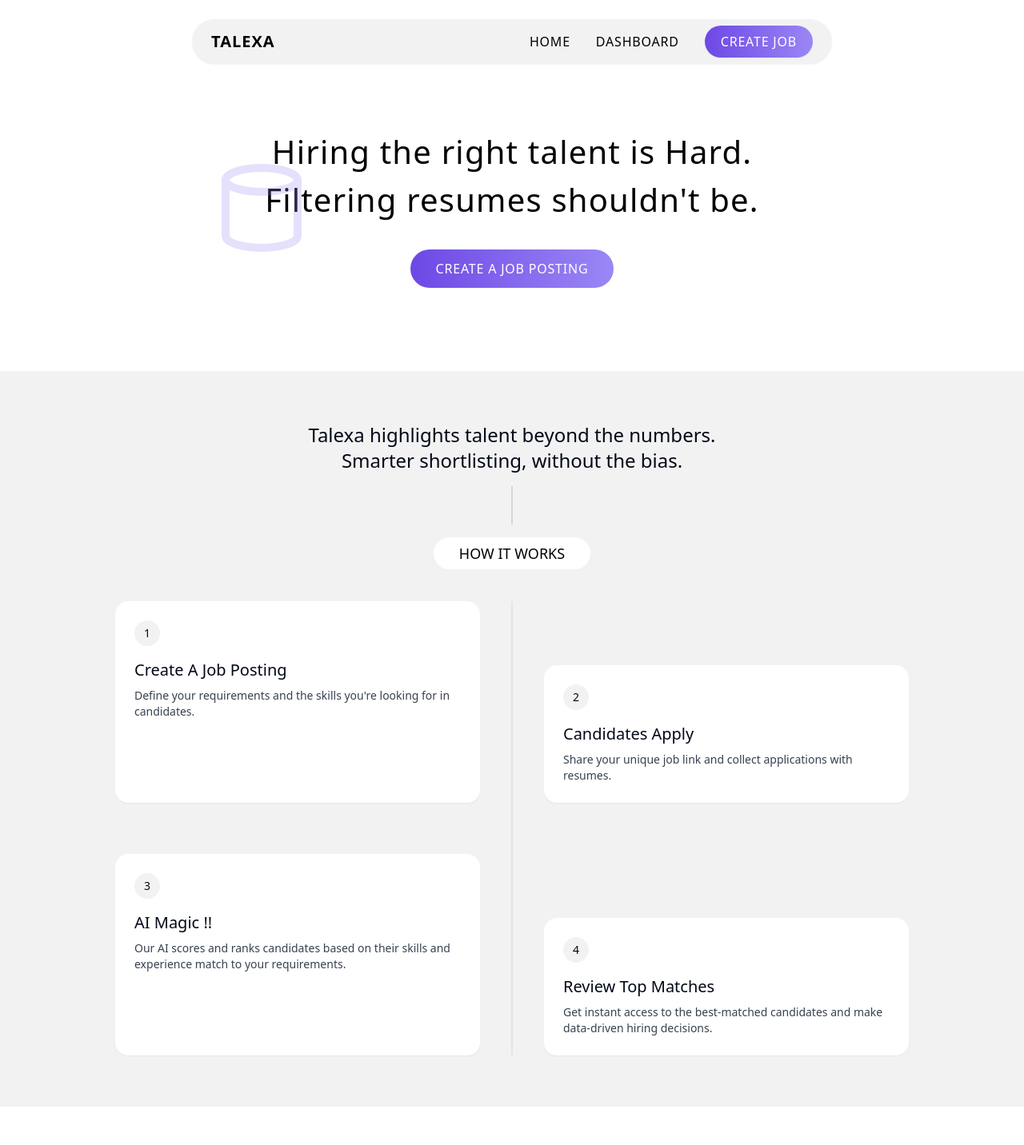
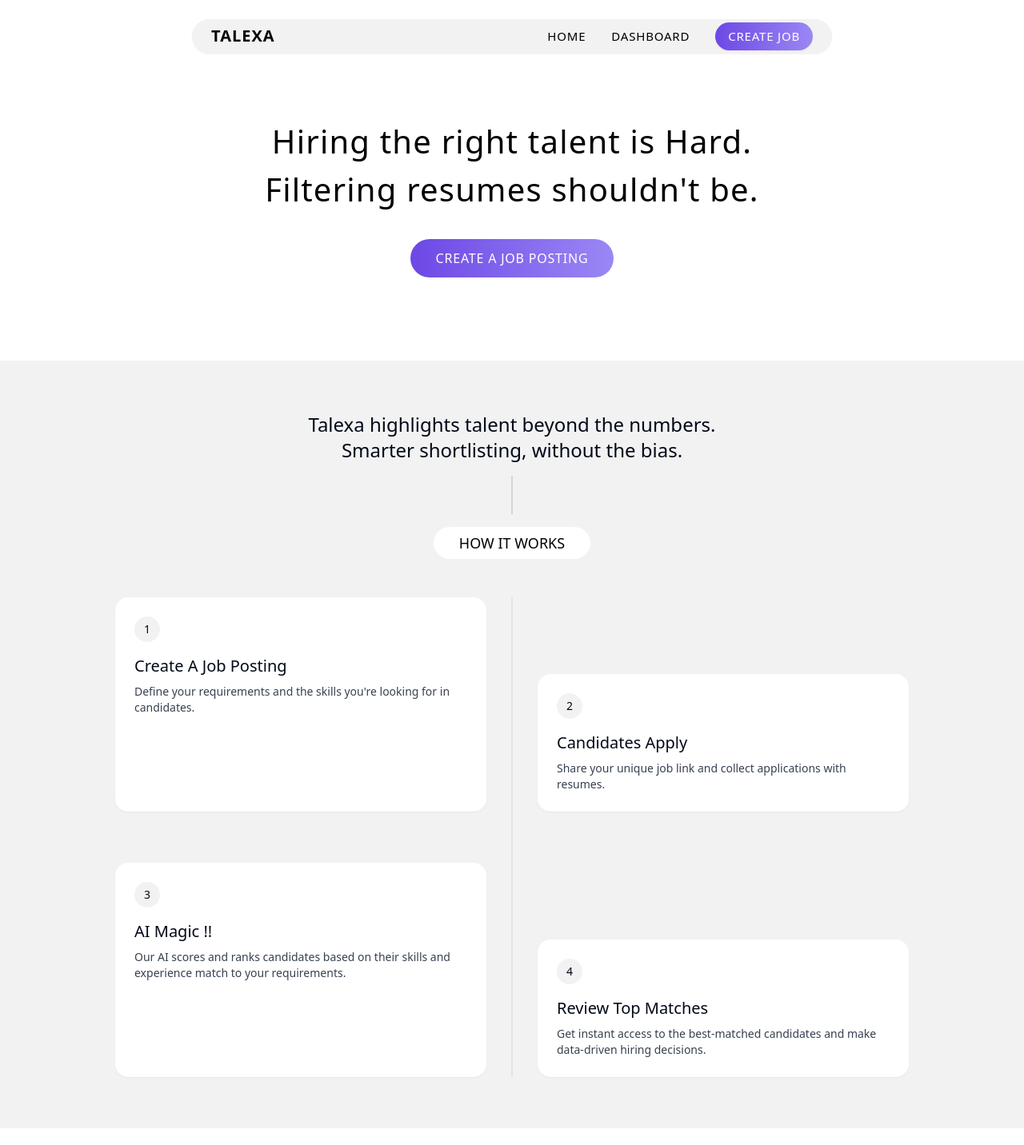
Before and after one commit to NipunRaj96/talexa, a React (Vite) app: page / in a window 1280 px wide. Shown: the top 1432 px of the page at 80% size. Built offline with nearby package versions, Linux system fonts and the light colour scheme.

Commit message:
Fix: Improve UI of How It Works section
- Adjusted box sizes and spacing for visual consistency.
- Removed the cylinder element from the landing page.
- Made the navbar thinner.

```diff
--- a/src/components/home/Hero.tsx
+++ b/src/components/home/Hero.tsx
@@ -1,7 +1,6 @@
 
 import React from "react";
 import { Link } from "react-router-dom";
-import { Cylinder } from "lucide-react";
 
 const Hero: React.FC = () => {
   return (
@@ -18,10 +17,6 @@ const Hero: React.FC = () => {
       >
         CREATE A JOB POSTING
       </Link>
-
-      <div className="absolute left-0 top-1/2 -translate-y-1/2 -ml-16 opacity-25 hidden lg:block">
-        <Cylinder size={120} className="text-[#9b87f5]" />
-      </div>
     </section>
   );
 };
--- a/src/components/home/HowItWorks.tsx
+++ b/src/components/home/HowItWorks.tsx
@@ -10,7 +10,7 @@ interface StepProps {
 
 const Step: React.FC<StepProps> = ({ number, title, description }) => {
   return (
-    <div className="bg-white rounded-2xl p-6 shadow-sm h-full">
+    <div className="bg-white rounded-2xl p-6 shadow-sm h-full flex flex-col">
       <div className="bg-[#f2f2f2] w-8 h-8 rounded-full flex items-center justify-center mb-4">
         <span className="text-sm">{number}</span>
       </div>
@@ -24,7 +24,7 @@ const HowItWorks: React.FC = () => {
   return (
     <section className="bg-[#f2f2f2] w-full py-16">
       <div className="container mx-auto max-w-5xl px-4">
-        <div className="text-center mb-10">
+        <div className="text-center mb-12">
           <h2 className="text-2xl font-normal mb-2">
             Talexa highlights talent beyond the numbers.
             <br />
@@ -45,7 +45,7 @@ const HowItWorks: React.FC = () => {
           <div className="absolute left-1/2 top-0 bottom-0 w-px bg-gray-300 -translate-x-1/2 z-0"></div>
 
           {/* Steps layout */}
-          <div className="grid grid-cols-1 md:grid-cols-2 gap-x-20 gap-y-16">
+          <div className="grid grid-cols-1 md:grid-cols-2 gap-x-16 gap-y-16">
             {/* Step 1 - Left */}
             <div className="relative z-10">
               <Step
@@ -56,7 +56,7 @@ const HowItWorks: React.FC = () => {
             </div>
 
             {/* Step 2 - Right (with offset) */}
-            <div className="relative z-10 md:pt-20">
+            <div className="relative z-10 md:pt-24">
               <Step
                 number={2}
                 title="Candidates Apply"
@@ -74,7 +74,7 @@ const HowItWorks: React.FC = () => {
             </div>
 
             {/* Step 4 - Right (with offset) */}
-            <div className="relative z-10 md:pt-20">
+            <div className="relative z-10 md:pt-24">
               <Step
                 number={4}
                 title="Review Top Matches"
--- a/src/components/layout/Navbar.tsx
+++ b/src/components/layout/Navbar.tsx
@@ -4,11 +4,11 @@ import { Link } from "react-router-dom";
 
 const Navbar: React.FC = () => {
   return (
-    <nav className="bg-[#f2f2f2] flex w-full max-w-[800px] items-center gap-5 overflow-hidden text-black font-medium justify-between px-6 py-2 rounded-full shadow-sm">
+    <nav className="bg-[#f2f2f2] flex w-full max-w-[800px] items-center gap-5 overflow-hidden text-black font-medium justify-between px-6 py-1 rounded-full shadow-sm">
       <div className="text-[20px] tracking-[1px] font-semibold">
         TALEXA
       </div>
-      <div className="flex items-center gap-8 text-[16px] tracking-[0.8px]">
+      <div className="flex items-center gap-8 text-[15px] tracking-[0.8px]">
         <Link to="/" className="hover:text-gray-600 transition-colors">
           HOME
         </Link>
@@ -17,7 +17,7 @@ const Navbar: React.FC = () => {
         </Link>
         <Link
           to="/create-job"
-          className="bg-gradient-to-r from-[#6d48e5] to-[#9b87f5] text-white px-5 py-2 rounded-full shadow-sm hover:shadow-md transition-all"
+          className="bg-gradient-to-r from-[#6d48e5] to-[#9b87f5] text-white px-4 py-1.5 rounded-full shadow-sm hover:shadow-md transition-all"
         >
           CREATE JOB
         </Link>
```
